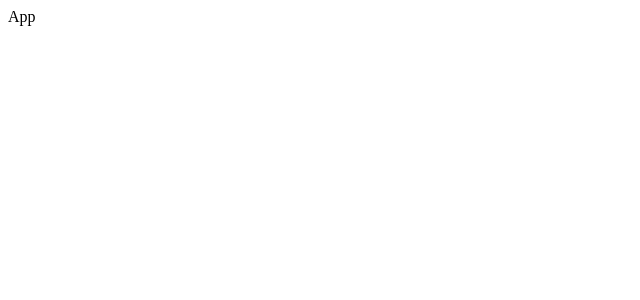
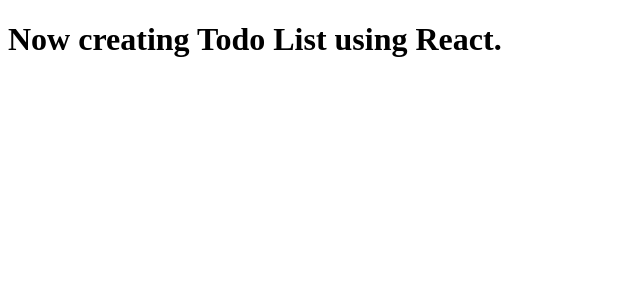
Before and after one commit to surajinlab/React-ToDo, a React (Vite) app: page / in a window 1280 px wide. Shown: the top 300 px of the page, without its empty margins (0-640 px from the left). Built offline with nearby package versions, Linux system fonts and the light colour scheme.

Commit message:
Todo using React

```diff
--- a/src/App.jsx
+++ b/src/App.jsx
@@ -6,7 +6,9 @@
 
 const App = () => {
   return (
-    <div>App</div>
+    <div>
+      <h1>Now creating Todo List using React.</h1>
+    </div>
   )
 }
 
```
